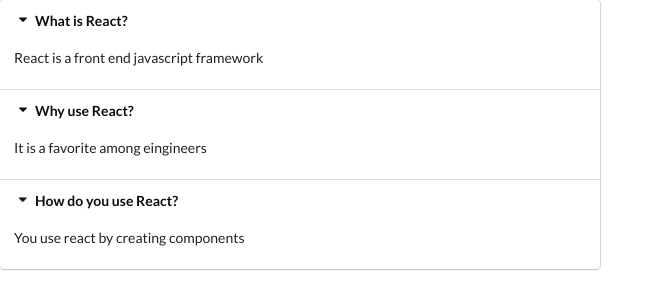
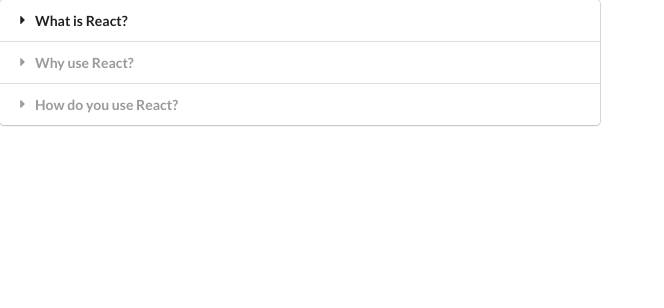
Before and after one commit to dev-cody/react-widgets, a React (Create React App) app: page / in a window 1280 px wide. Shown: the top 308 px of the page, without its empty margins (0-664 px from the left). Built offline with nearby package versions, Linux system fonts and the light colour scheme.

Commit message:
Finished the accordion section to learn the start of useState

```diff
--- a/src/components/Accordion.js
+++ b/src/components/Accordion.js
@@ -1,15 +1,28 @@
-import React from 'react';
+import React, { useState } from 'react';
 
 const Accordion = ({ items }) => {
 
-    const renderedItems = items.map(item => {
+    const [activeIndex, setActiveIndex] = useState(null);
+
+
+    const onTitleClick = (index) => {
+     setActiveIndex(index);
+    }
+
+    const renderedItems = items.map((item, index) => {
+
+        const active = index === activeIndex ? 'active' : '';
+
         return(
             <React.Fragment key={item.title}>
-                <div className="title active">
+                <div
+                className={`title ${active}`}
+                onClick={() => onTitleClick(index)}
+                >
                     <i className="dropdown icon" />
                     {item.title}
                 </div>
-                <div className="content active">
+                <div className={`content ${active}`}>
                     <p>{item.content}</p>
                 </div>
             </React.Fragment>
```
Also changed, not shown: 1 other file (tests, documents, lock files or other folders).
